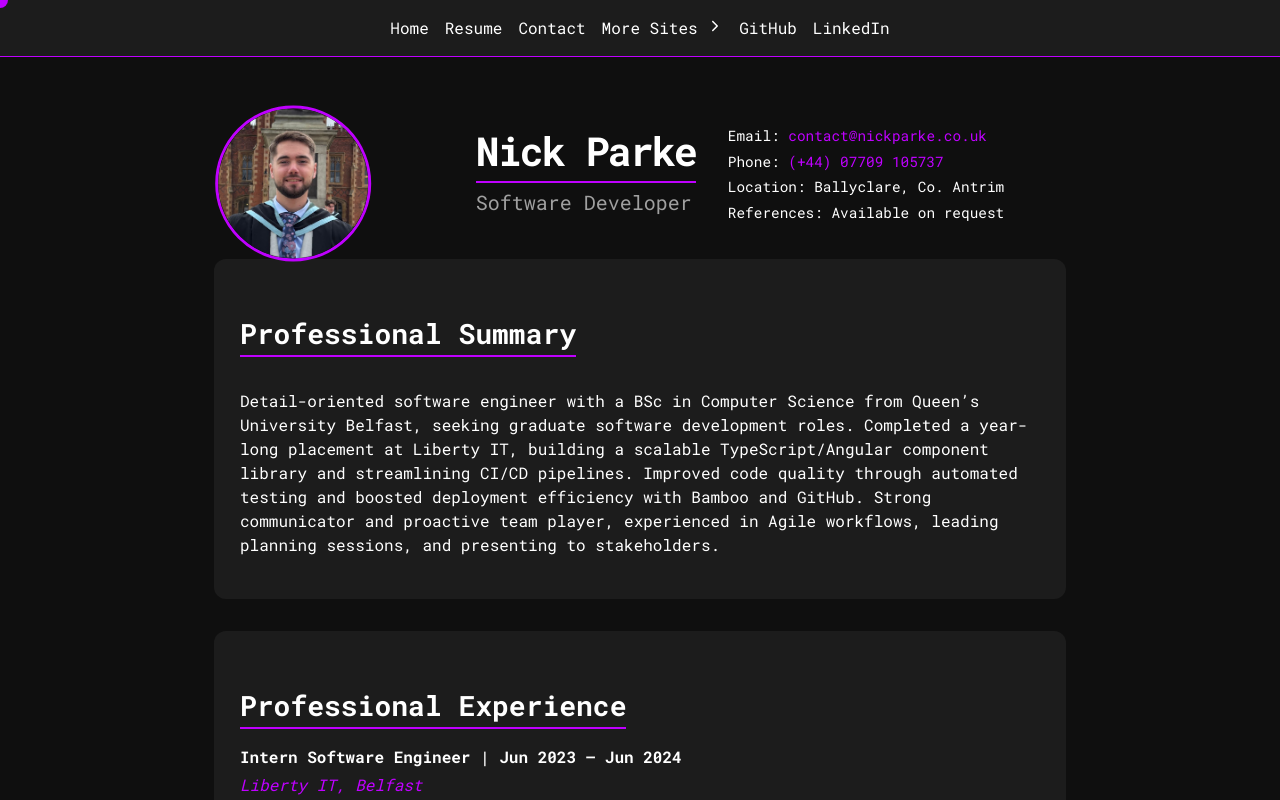
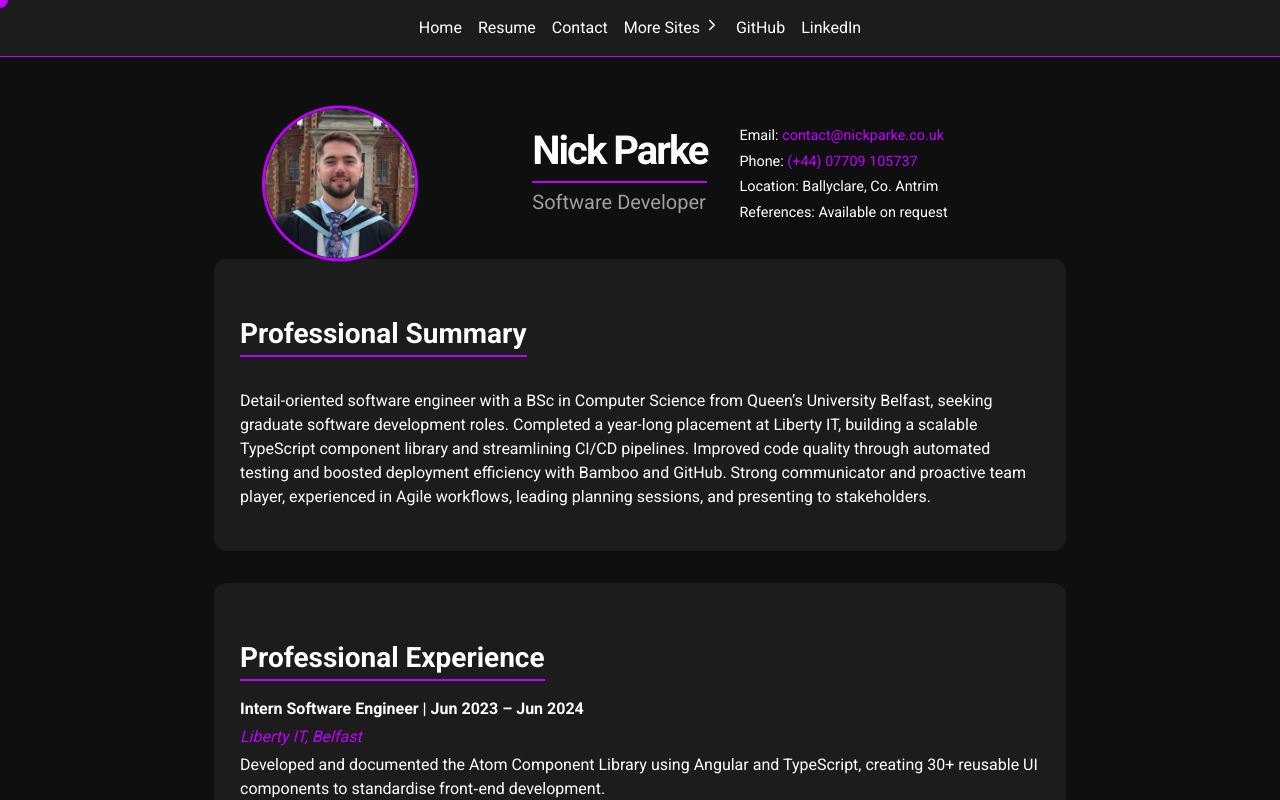
Before and after one commit to nick-p-34/nick-p-34.github.io, a React (Create React App) app: page /resume in a window 1280 px wide. Shown: the top 800 px of the page. Built offline with nearby package versions, Linux system fonts and the light colour scheme; no server answers; the HTML template or start-up script is replaced by a standard one.

Commit message:
Update CV, font

```diff
--- a/src/pages/Resume.jsx
+++ b/src/pages/Resume.jsx
@@ -65,7 +65,14 @@ export default function Resume() {
 
       <div className="resume-section">
         <h3 className="section-title">Professional Summary</h3>
-        <p>Detail-oriented software engineer with a BSc in Computer Science from Queen’s University Belfast, seeking graduate software development roles. Completed a year-long placement at Liberty IT, building a scalable TypeScript/Angular component library and streamlining CI/CD pipelines. Improved code quality through automated testing and boosted deployment efficiency with Bamboo and GitHub. Strong communicator and proactive team player, experienced in Agile workflows, leading planning sessions, and presenting to stakeholders.</p>
+        <p>
+           Detail-oriented software engineer with a BSc in Computer Science from Queen’s University Belfast,
+           seeking graduate software development roles. Completed a year-long placement at Liberty IT, building a
+           scalable TypeScript component library and streamlining CI/CD pipelines. Improved code quality
+           through automated testing and boosted deployment efficiency with Bamboo and GitHub. Strong
+           communicator and proactive team player, experienced in Agile workflows, leading planning sessions, and
+           presenting to stakeholders.
+         </p>
       </div>
 
       <div className="resume-section">
@@ -134,10 +141,10 @@ export default function Resume() {
       <div className="resume-section">
         <h3 className="section-title">Skills</h3>
         <ul className="resume-list">
-          <li><strong>Languages:</strong> Python, Java, SQL, JavaScript, TypeScript, HTML5, CSS, R</li>
+          <li><strong>Languages:</strong> JavaScript, TypeScript, Python, Java, HTML5, CSS, SQL, R</li>
           <li><strong>Frameworks:</strong> Node.js, NPM, Angular, React, Jasmine, Pandas</li>
-          <li><strong>DevOps:</strong> GitHub/GitLab, Bamboo CI/CD, JIRA, Docker, Kubernetes, AWS Lambda, Rancher, Datadog</li>
-          <li><strong>Soft Skills:</strong> Agile, Scrum, Team Leadership, Presentation Delivery</li>
+          <li><strong>DevOps:</strong> GitHub/GitLab, Atlassian Bamboo, JIRA, Docker, Kubernetes, AWS Lambda, Rancher, Datadog</li>
+          <li><strong>Soft Skills:</strong> Agile, Scrum, Teamwork, Team Leadership, Presentation Delivery</li>
         </ul>
       </div>
 
--- a/src/style.css
+++ b/src/style.css
@@ -1,4 +1,4 @@
-@import url("https://fonts.googleapis.com/css2?family=Roboto+Mono:wght@400;500;700&display=swap");
+@import url('https://fonts.googleapis.com/css2?family=Roboto:wght@400;700&display=swap');
 
 :root {
   --bg-color: rgb(15, 15, 15);
@@ -24,9 +24,8 @@ html, body {
 }
 
 body {
-  font-family: "Roboto Mono", sans-serif;
+  font-family: "Roboto", sans-serif;
   line-height: 1.5;
-  text-spacing: 3px;
   background-color: var(--bg-color);
   color: var(--text-color);
   transition: background-color 0.3s ease, color 0.3s ease;
@@ -345,10 +344,10 @@ main {
   top: 0; left: 0;
   width: 150px;
   height: 150px;
-  transform: translate(-80%, -10%);
+  transform: translate(-50%, -10%);
 }
 
-.resume-pic-overlay:hover { transform: translate(-80%, -10%) scale(1.2); box-shadow: var(--hover-shadow); }
+.resume-pic-overlay:hover { transform: translate(-50%, -10%) scale(1.2); box-shadow: var(--hover-shadow); }
 
 .intro-container {
   display: flex;
```
Also changed, not shown: 1 other file (tests, documents, lock files or other folders).
